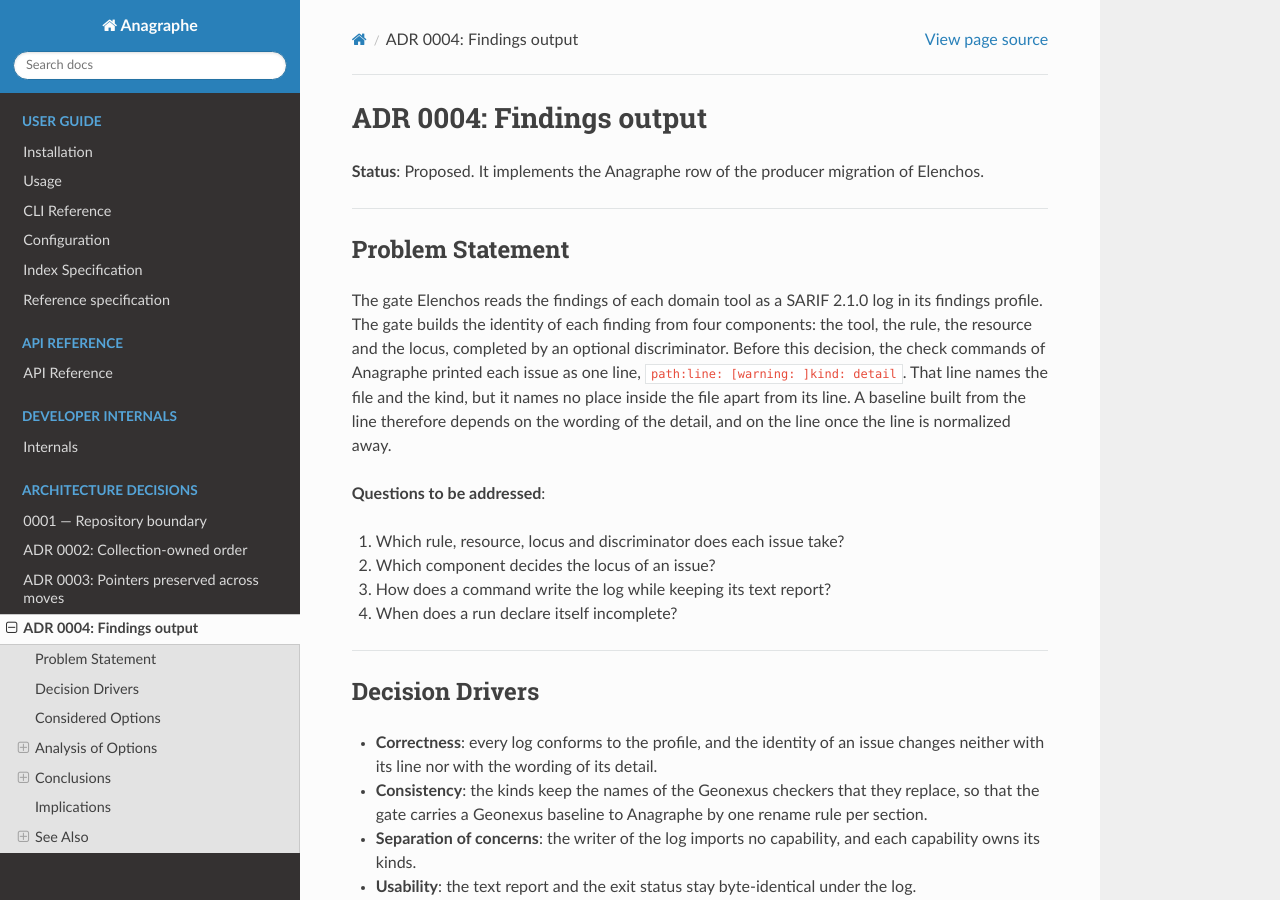
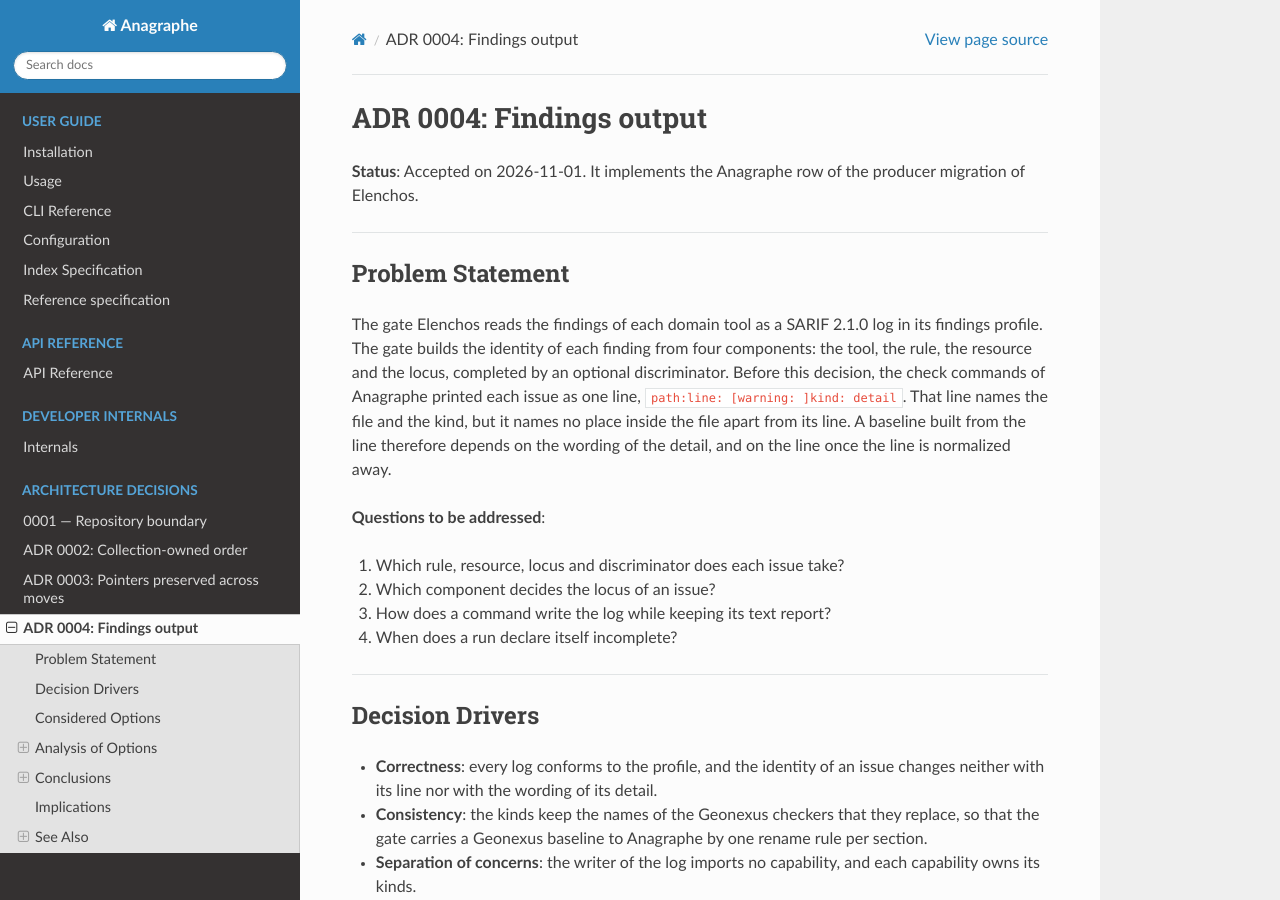
Before and after one commit to esther-poniatowski/anagraphe, a Sphinx documentation site: the page built from docs/adr/0004-findings-output.md, in a window 1280 px wide and 900 px high. Built offline with Sphinx 7.4.7 and the Read the Docs theme 3.1.0, drawn with Linux system fonts in a browser that asks for light colours.

Commit message:
docs(adr): Accept ADRs 0003 and 0004
  - Mark ADR 0003 (pointers preserved across moves) and ADR 0004
    (findings output) as accepted on 2026-11-01
  - Record in ADR 0001 the amendment of ADR 0003: the scope covers the
    pointers between files, and `anagraphe write` becomes
    `anagraphe indexes write`
  - State in the CLI reference that ADR 0004 decides the log, and close
    the ratification step of `HANDOFF_references.md`

Co-Authored-By: Claude Opus 5.5 <noreply@anthropic.com>

```diff
--- a/docs/adr/0004-findings-output.md
+++ b/docs/adr/0004-findings-output.md
@@ -1,6 +1,7 @@
 # ADR 0004: Findings output
 
-**Status**: Proposed. It implements the Anagraphe row of the producer migration of Elenchos.
+**Status**: Accepted on 2026-11-01. It implements the Anagraphe row of the producer migration of
+Elenchos.
 
 ---
 
```
Also changed, not shown: HANDOFF_references.md (+1 -1 lines), docs/adr/0001-repository-boundary.md (+2 -0 lines), docs/adr/0003-pointers-across-moves.md (+1 -1 lines), docs/guide/cli-reference.md (+1 -1 lines).
